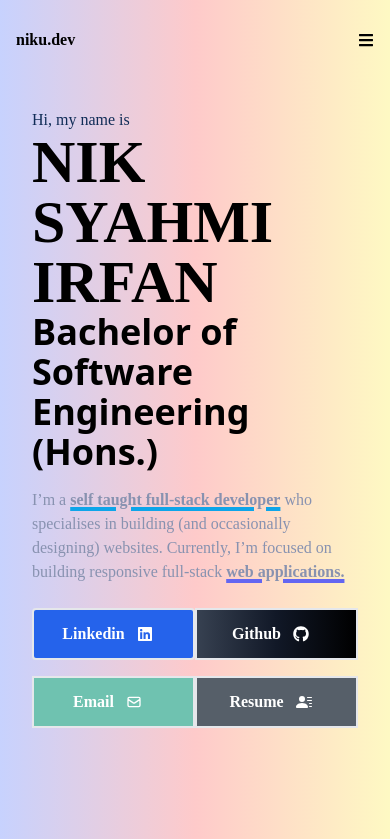
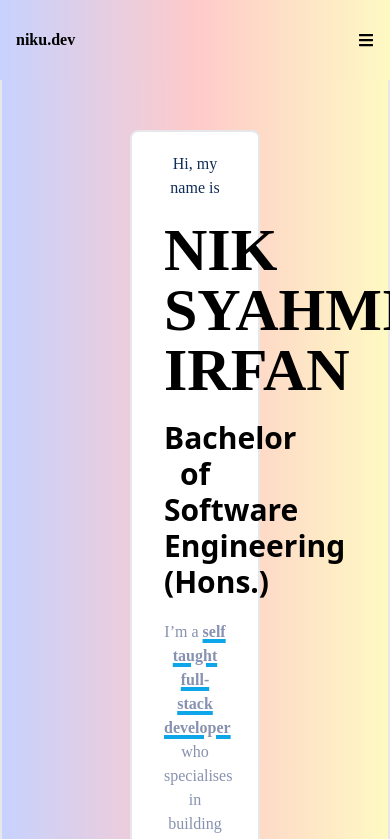
Before and after one commit to nikumaruku/dev-portfolio, a React (Create React App) app: page / in a window 390 px wide. Shown: the top 839 px of the page. Built offline with nearby package versions, Linux system fonts and the light colour scheme.

Commit message:
Redesign : Mobile-first approach

```diff
--- a/src/components/Home.jsx
+++ b/src/components/Home.jsx
@@ -22,18 +22,18 @@ const Home = () => {
   return (
     <div
       name="home"
-      className="w-full h-screen bg-gradient-to-r from-indigo-200 via-red-200 to-yellow-100 background-animation "
+      className="md:h-screen bg-gradient-to-r from-indigo-200 via-red-200 to-yellow-100 background-animation p-32 border-2 border-blue"
     >
       {/* Container */}
-      <div className="max-w-[1000px] mx-auto px-8 flex flex-col justify-center h-full pb-0">
+      <div className="max-w-[1000px] mx-auto px-8 flex flex-col justify-center text-center space-y-5 align-center h-full pb-0 border-2 border-blue bg-white md:bg-blue rounded-lg p-5 ">
         <p className="text-[#102C57]">Hi, my name is</p>
         <h1 className="text-6xl sm:text-7xl font-bold text-black hover:text-[#102C57] hover:scale-110 duration-500">
           NIK SYAHMI IRFAN
         </h1>
-        <h2 className="text-4xl sm:text-7xl font-sans font-semibold text-black hover:text-[#102C57] hover:scale-110 duration-300">
+        <h2 className="text-3xl md:text-7xl font-sans font-semibold text-black hover:text-[#102C57] hover:scale-110 duration-300">
           Bachelor of Software Engineering (Hons.)
         </h2>
-        <p className="text-[#8892b0] py-4 max-w-[700px]">
+        <p className="text-[#8892b0] md:border-2 border-black">
           I’m a{" "}
           <span className="underline decoration-4 decoration-sky-500 font-semibold">
             self taught full-stack developer
```
